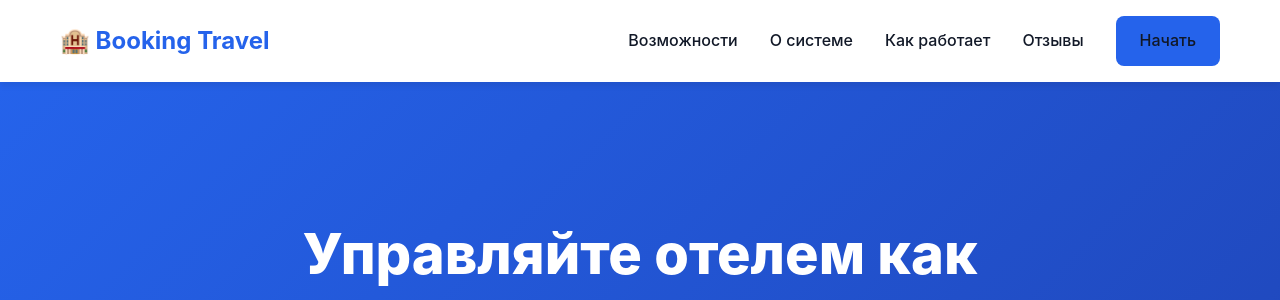
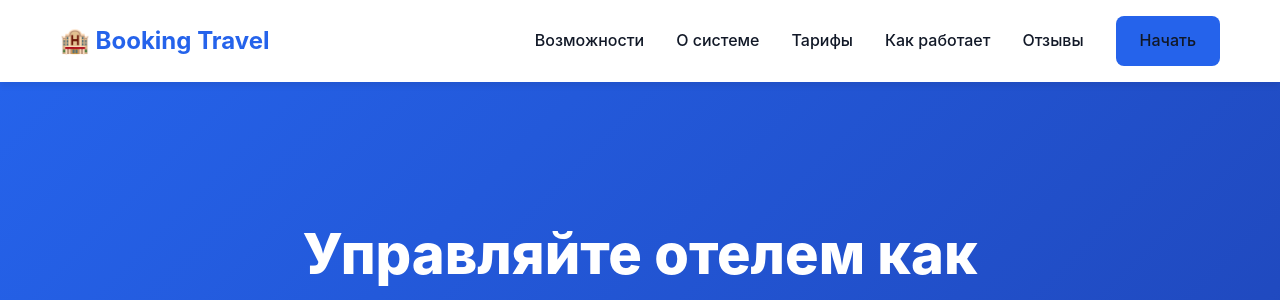
Before and after one commit to 1997-LeVoN-2020/travel-booking, a Django app: page / in a window 1280 px wide. Shown: the top 300 px of the page. Run offline with Django 5.2, Linux system fonts and the light colour scheme.

Commit message:
Fix anchor navigation: add Pricing link to menu and proper scroll positioning with scroll-margin-top

```diff
--- a/static/css/style.css
+++ b/static/css/style.css
@@ -1,6 +1,7 @@
 * { margin: 0; padding: 0; box-sizing: border-box; }
 html { scroll-behavior: smooth; }
 body { font-family: -apple-system, BlinkMacSystemFont, 'Segoe UI', Roboto, sans-serif; line-height: 1.6; color: #111827; }
+section { scroll-margin-top: 80px; }
 :root { --primary: #2563eb; --accent: #ec4899; --success: #10b981; --warning: #f59e0b; --text-muted: #6b7280; --light: #f9fafb; --shadow-sm: 0 4px 6px rgba(0, 0, 0, 0.07); }
 .container { max-width: 1200px; margin: 0 auto; padding: 0 20px; }
 .navbar { background: white; padding: 1rem 0; position: sticky; top: 0; z-index: 100; box-shadow: var(--shadow-sm); }
--- a/templates/home_apps/base.html
+++ b/templates/home_apps/base.html
@@ -13,6 +13,7 @@
 <div class="navbar-nav" style="margin-left: auto;">
 <a href="#features">Возможности</a>
 <a href="#about">О системе</a>
+<a href="#pricing">Тарифы</a>
 <a href="#how">Как работает</a>
 <a href="#testimonials">Отзывы</a>
 <a href="#contact" class="btn btn-primary">Начать</a>
```
